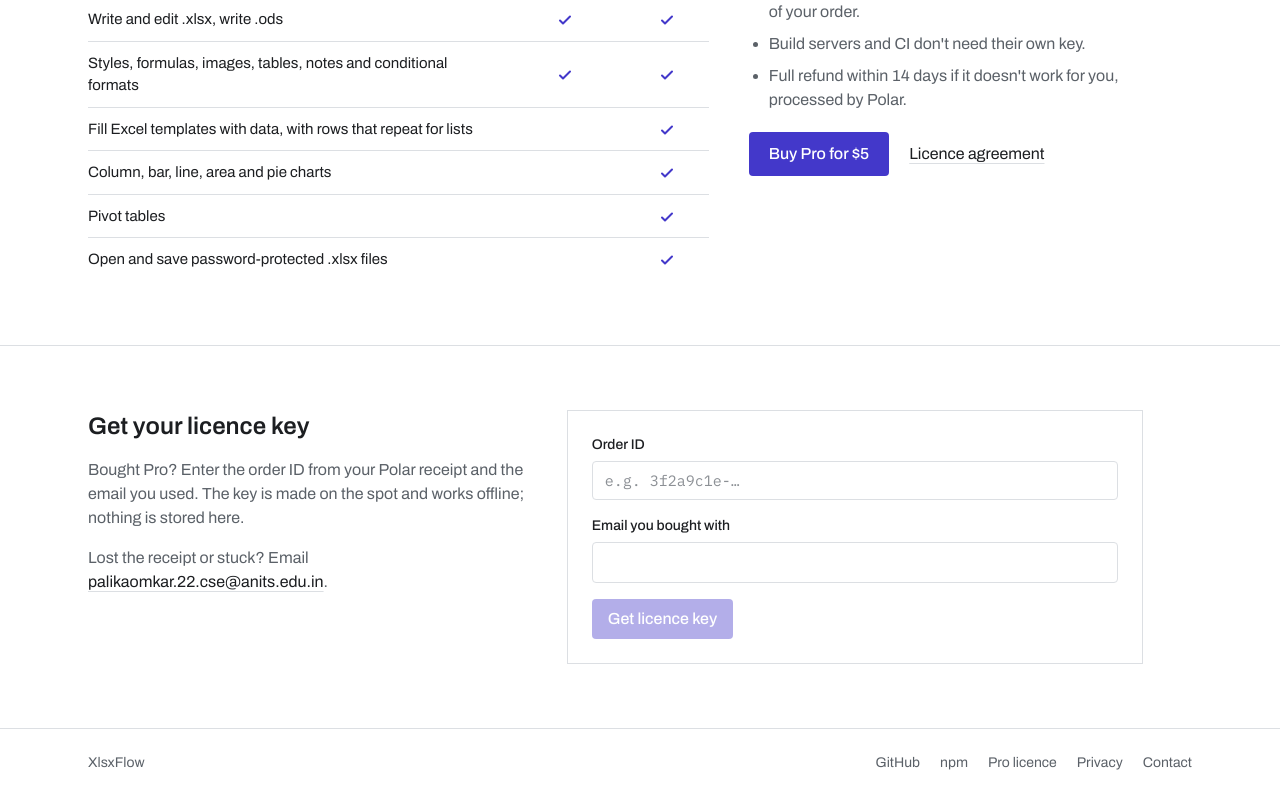
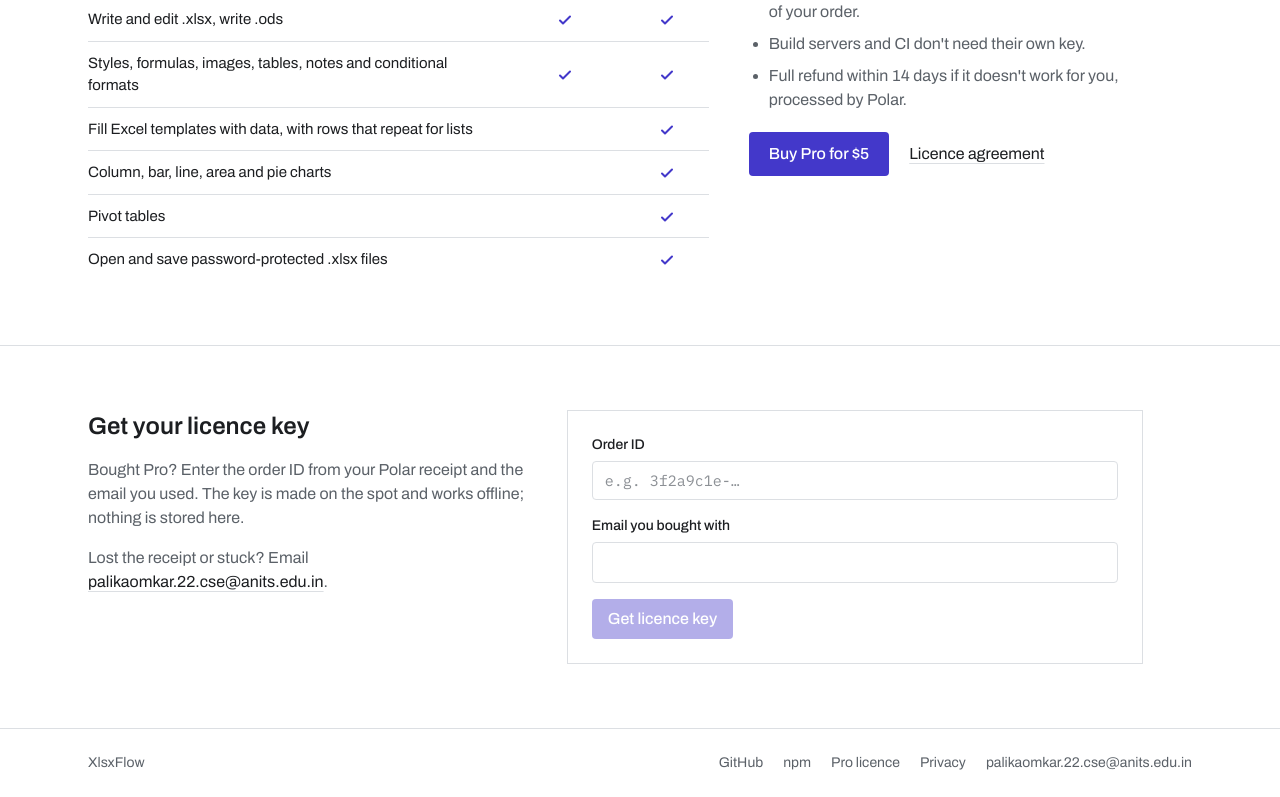
Before and after one commit to xlsxflow/xlsxflow, a Next.js app in the folder apps/portal/: page / in a window 1280 px wide. Shown: the part 1461-2258 px from the top of the page. Built offline with nearby package versions, Linux system fonts and the light colour scheme; no server answers.

Commit message:
Website: show the contact address in the footer

```diff
--- a/apps/portal/src/app/page.tsx
+++ b/apps/portal/src/app/page.tsx
@@ -168,7 +168,7 @@ export default function Home() {
             <a href="https://www.npmjs.com/package/@xlsxflow/core" className="hover:text-ink">npm</a>
             <a href="/pro-licence.txt" className="hover:text-ink">Pro licence</a>
             <a href="/privacy" className="hover:text-ink">Privacy</a>
-            <a href={`mailto:${CONTACT}`} className="hover:text-ink">Contact</a>
+            <a href={`mailto:${CONTACT}`} className="hover:text-ink">{CONTACT}</a>
           </nav>
         </div>
       </footer>
```
